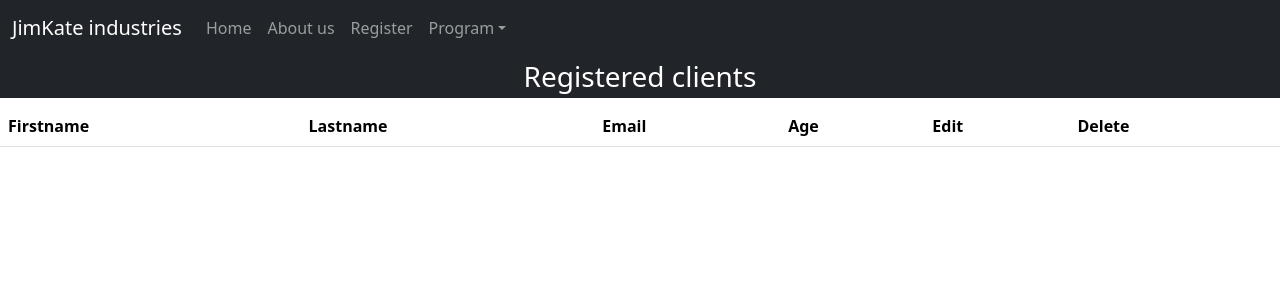
After one commit to JimmyNgigi/webproject, a Django app: page /home/registered in a window 1280 px wide. The commit adds this page. Shown: the top 300 px of the page. Run offline with Django 5.2, Linux system fonts and the light colour scheme; lists and menus that the app fills with data are empty.

Commit message:
(webproject)

```diff
--- a/webpages/admin.py
+++ b/webpages/admin.py
@@ -1,4 +1,6 @@
 from django.contrib import admin
-from .models import *
+from .models import Student
+from .models import Myuser
 # Register your models here.
 admin.site.register(Myuser)
+admin.site.register(Student)
--- a/webpages/models.py
+++ b/webpages/models.py
@@ -6,3 +6,8 @@ class Myuser(models.Model):
     LastName = models.CharField(max_length=50)
     Email = models.EmailField(unique=True)
     Age = models.IntegerField(null=True, blank=False)
+class Student(models.Model):
+     FirstName = models.CharField(max_length=50)
+     LastName = models.CharField(max_length=50)
+     Email = models.EmailField(unique=True)
+     Age = models.IntegerField(null=True)
--- /dev/null
+++ b/webpages/templates/registered clients.html
@@ -0,0 +1,35 @@
+{% extends 'base.html' %}
+{% block title %}
+<title>Registered clients</title>
+{% endblock %}
+{% block content %}
+<u><h3 h3 class="bg-dark text-white text-center p-1">Registered clients</h3></u>
+<table class="table">
+    <thead>
+    <tr>
+        <th>Firstname</th>
+        <th>Lastname</th>
+        <th>Email</th>
+        <th>Age</th>
+        <th>Edit</th>
+        <th>Delete</th>
+    </tr>
+    </thead>
+    <tbody>
+    {% for student in data %}
+    <tr>
+        <td>{{ student.studentFname }}</td>
+        <td>{{ student.studentLname }}</td>
+        <td>{{ student.email }}</td>
+        <td>{{ student.age }}</td>
+        <td>
+            <a href="/editstudent/{{ student.id }}" type="button" class="btn btn-outline-success">Edit</a>
+        </td>
+        <td>
+            <a href="/deletestudent/{{ student.id }}" type="button" class="btn btn-outline-danger">Delete</a>
+        </td>
+    </tr>
+    {% endfor %}
+    </tbody>
+</table>
+{% endblock %}
--- a/webpages/templates/registration.html
+++ b/webpages/templates/registration.html
@@ -6,13 +6,13 @@
 <h1 style="color:black;border-radius:50px;margin-left:450px;margin-right:450px;text-align:center;margin-bottom:50px; ">Registration</h1>
 <div>
 <div style="float:left">
-<form style="    width:250%; background-color:white; background-image:linear-gradient(to right,lightblue,blue); padding:20px;">
+<form method="POST" action="/addstudent" style="    width:250%; background-color:white; background-image:linear-gradient(to right,lightblue,blue); padding:20px;">
 <label for="Fname" class="l">First name</label><br><input type="text" name="Fname" id="Fname" style="     background-color:white; width:100%; border:none; border-bottom:2px solid yellow;">
 <label for="lname" class="l">Last name</label><br><input type="text" name="Lname" id="Lname" style="     background-color:white; width:100%; border:none; border-bottom:2px solid yellow;">
 <label for="email" class="l">Email</label><br><input type="email" name="email" id="email" style="     background-color:white; width:100%; border:none; border-bottom:2px solid yellow;">
 <label class="l">Age</label><br><input type="number" name="age" style="     background-color:white; width:100%; border:none; border-bottom:2px solid yellow;">
+<!--
 <label class="l">Country</label><br>
-<!--
 <select name="country" style="     background-color:white; width:100%; border:none; border-bottom:2px solid yellow;">
 <option>Kenya</option>
 <option>Uganda</option>
@@ -21,7 +21,7 @@
 <label class="l">Disability</label><input type="checkbox" name="disability" class="dis" style="     background-color:white; width:100%; border:none; border-bottom:2px solid yellow;"><br>
 -->
     <input type="submit" name="savedata" style="     background-color:white; width:100%; border:none; border-bottom:2px solid yellow;">
-</form method="POST" action=>
+</form >
 </div>
  <div style="float:right">
 <img src="https://th.bing.com/th?id=OIP.PDIBot_44POXQg0qzKfLVwHaFT&w=295&h=211&c=8&rs=1&qlt=90&o=6&dpr=1.5&pid=3.1&rm=2" alt="mountains" style="height:450px;width:450px;">
--- a/webpages/urls.py
+++ b/webpages/urls.py
@@ -4,5 +4,11 @@ urlpatterns = [
     path('home', views.home, name='home'),
     path('base', views.base, name='base'),
     path('about', views.about, name='about'),
-    path('registration/', views.registration, name='registration')
+    path('registration', views.registration, name='registration'),
+    path('registered', views.registered, name='registered'),
+    path('addstudent',views.addstudent, name='addstudent'),
+    path('editstudent/<id>',views.editstudent, name='editstudent'),
+    path('updatestudent/<id>',views.updatestudent, name='updatestudent'),
+    path('deletestudent/<id>',views.deletestudent,)
+
 ]
--- a/webpages/views.py
+++ b/webpages/views.py
@@ -1,5 +1,10 @@
 from django.http import HttpResponse
 from django.template import loader
+from django.shortcuts import redirect
+from webpages.models import Student
+from django.shortcuts import render
+from django.views.decorators.csrf import csrf_exempt
+from django.views.decorators.csrf import csrf_protect
 # Create your views here.
 def webpage(request):
     return HttpResponse("welcome to webpage")
@@ -15,3 +20,47 @@ def about(request):
 def registration(request):
     template = loader.get_template('registration.html')
     return HttpResponse(template.render())
+def registered(request):
+    template = loader.get_template('registered clients.html')
+    return HttpResponse(template.render())
+
+@csrf_exempt
+def addstudent(request):
+
+    if request.method == 'POST':
+        formfname = request.POST.get['Fname']
+        formlname = request.POST['Lname']
+        formemail = request.POST['email']
+        formage = request.POST['age']
+        print(formfname, formlname, formemail,formage)
+        obj1=Student(FirstName=formfname, LastName=formlname,Email=formemail,Age=formage)
+        obj1.save()
+        #fetch the student data to be displayed
+    mydata = Student.objects.all()
+    context = {'mydata':mydata}
+    return render(request, 'registered clients.html', context)
+
+def editstudent(request,id):
+    data = Student.objects.get(id=id)
+    context = {'data':data}
+    return render(request, 'registered clients.html', context)
+
+
+def updatestudent(request,id):
+    if request.method == 'POST':
+        fname = request.POST.get['studfname']
+        lname = request.POST.get['lname']
+        email = request.POST.get['email']
+        age = request.POST.get['age']
+
+
+        editstudent = Student.objects.get(id=id)
+        editstudent.studentfirstname = fname
+        editstudent.studentlastname = lname
+        editstudent.studentemail = email
+        editstudent.studenteage = age
+
+def deletestudent(request,id):
+    deletestudent=Student.objects.get(id=id)
+    deletestudent.delete()
+    return redirect('registered clients.html')
--- a/webproject/urls.py
+++ b/webproject/urls.py
@@ -24,5 +24,6 @@ urlpatterns = [
     path('home/', include('webpages.urls')),
     path('base/', include('webpages.urls')),
     path('about/', include('webpages.urls')),
-    path('registration/',include('webpages.urls'))
+    path('registration/',include('webpages.urls')),
+    path('registered/', include('webpages.urls'))
 ]
```
Also changed, not shown: webpages/templates/registered.html (deleted, +0 -25 lines), db.sqlite3, webpages/migrations/0002_student.py (added).
